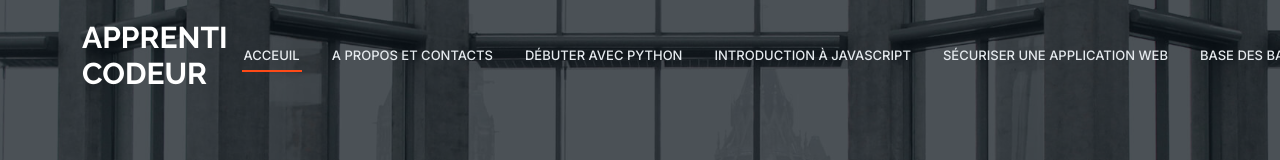
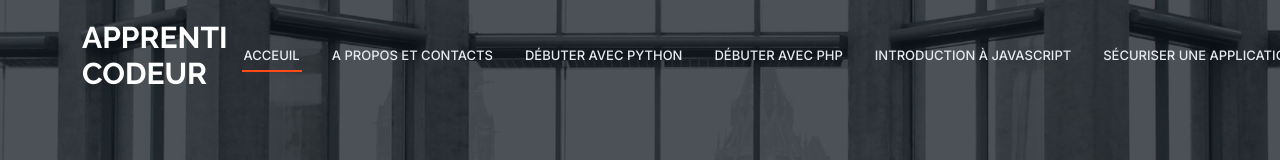
Before and after one commit to Lauraine25/examcloud, a plain HTML site: page index.html in a window 1280 px wide. Shown: the top 160 px of the page. Drawn offline with Linux system fonts and the light colour scheme.

Commit message:
la part de akee

```diff
--- a/index.html
+++ b/index.html
@@ -46,6 +46,7 @@
           <li><a href="#hero" class="active">Acceuil</a></li>
           <li><a href="#about">A propos et contacts</a></li>
           <li><a href="articles/debuteravecpython.md">Débuter avec python</a></li>
+          <li><a href="articles/php.md">Débuter avec php</a></li>
           <li><a href="articles/introductionajavascript.md">Introduction à JavaScript</a></li>
           <li><a href="articles/sécuriseruneapplicationweb.md">Sécuriser une application Web</a></li>
           <li class="dropdown"><a href="#"><span>Base des bases des données</span> <i class="bi bi-chevron-down toggle-dropdown"></i></a>
```
Also changed, not shown: 1 other file.
